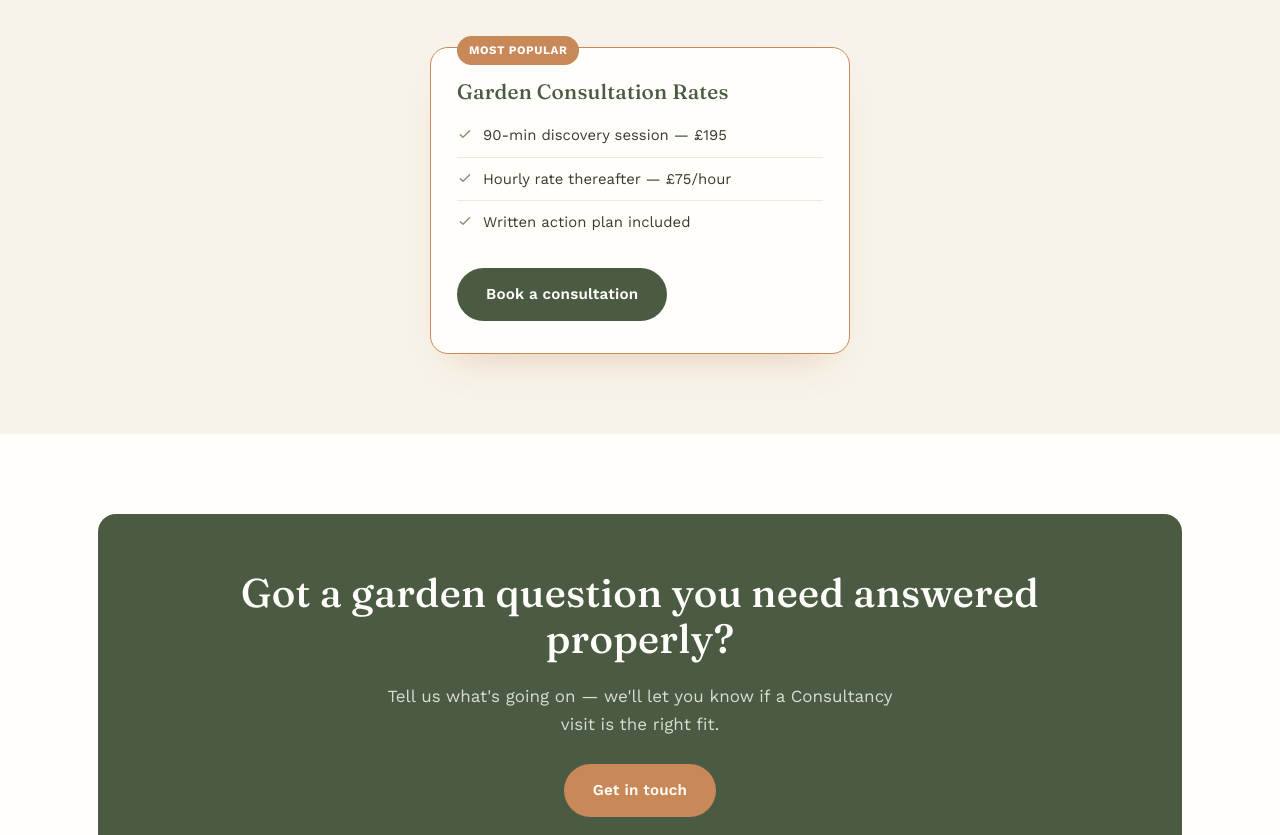
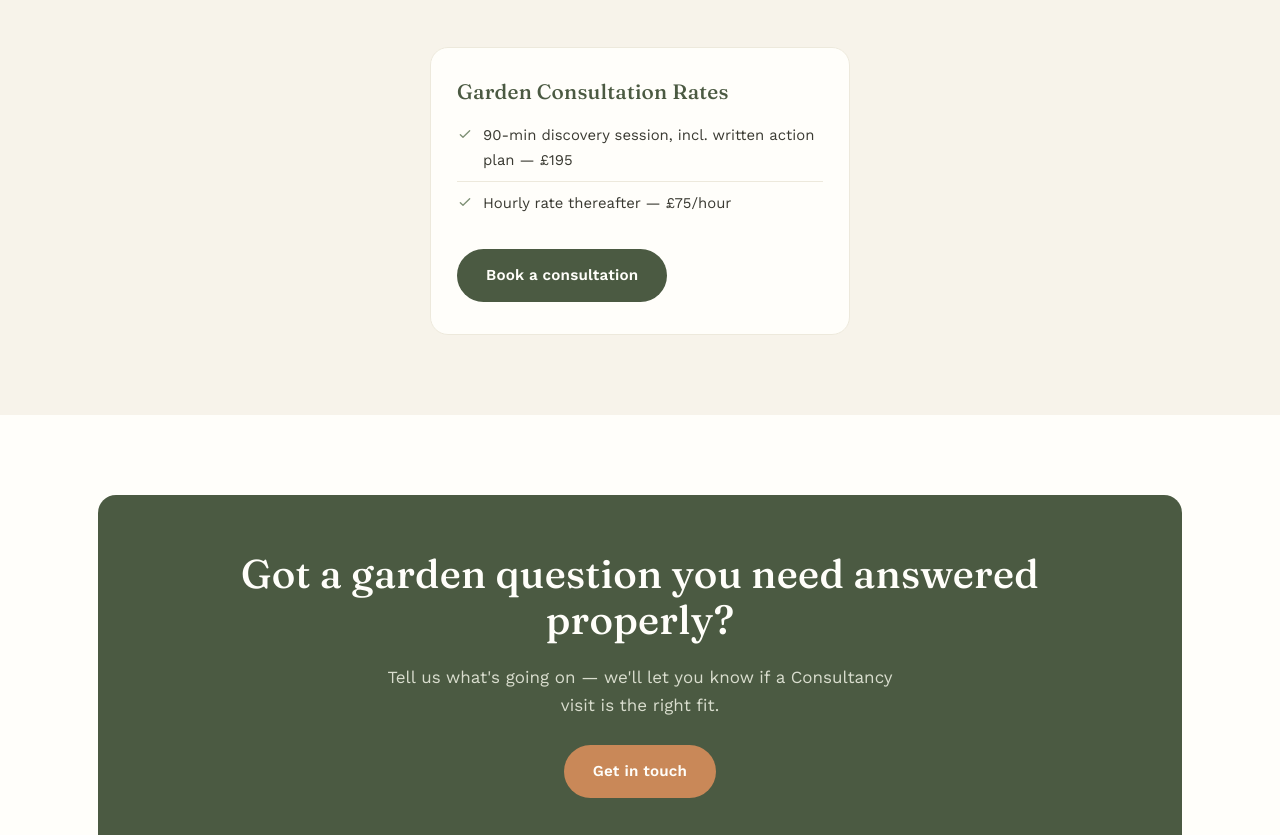
Before and after one commit to Alexjohnson1118/holistic-horticulture, a plain HTML site: page consultancy.html in a window 1280 px wide. Shown: the part 2574-3409 px from the top of the page. Drawn offline with nearby package versions, Linux system fonts and the light colour scheme.

Commit message:
Add files via upload

```diff
--- a/consultancy.html
+++ b/consultancy.html
@@ -162,12 +162,11 @@
         <p>A specialist's rate for a specialist's answer — RHS-trained judgement, not a generic checklist.</p>
       </div>
       <div class="price-grid" style="max-width:420px; margin:0 auto;">
-        <div class="price-card featured">
+        <div class="price-card">
           <h3>Garden Consultation Rates</h3>
           <ul>
-            <li><svg viewBox="0 0 24 24" fill="none"><path d="M5 13l4 4L19 7" stroke="currentColor" stroke-width="2" stroke-linecap="round" stroke-linejoin="round"/></svg>90-min discovery session — £195</li>
+            <li><svg viewBox="0 0 24 24" fill="none"><path d="M5 13l4 4L19 7" stroke="currentColor" stroke-width="2" stroke-linecap="round" stroke-linejoin="round"/></svg>90-min discovery session, incl. written action plan — £195</li>
             <li><svg viewBox="0 0 24 24" fill="none"><path d="M5 13l4 4L19 7" stroke="currentColor" stroke-width="2" stroke-linecap="round" stroke-linejoin="round"/></svg>Hourly rate thereafter — £75/hour</li>
-            <li><svg viewBox="0 0 24 24" fill="none"><path d="M5 13l4 4L19 7" stroke="currentColor" stroke-width="2" stroke-linecap="round" stroke-linejoin="round"/></svg>Written action plan included</li>
           </ul>
           <a href="contact" class="btn btn-primary">Book a consultation</a>
         </div>
```
